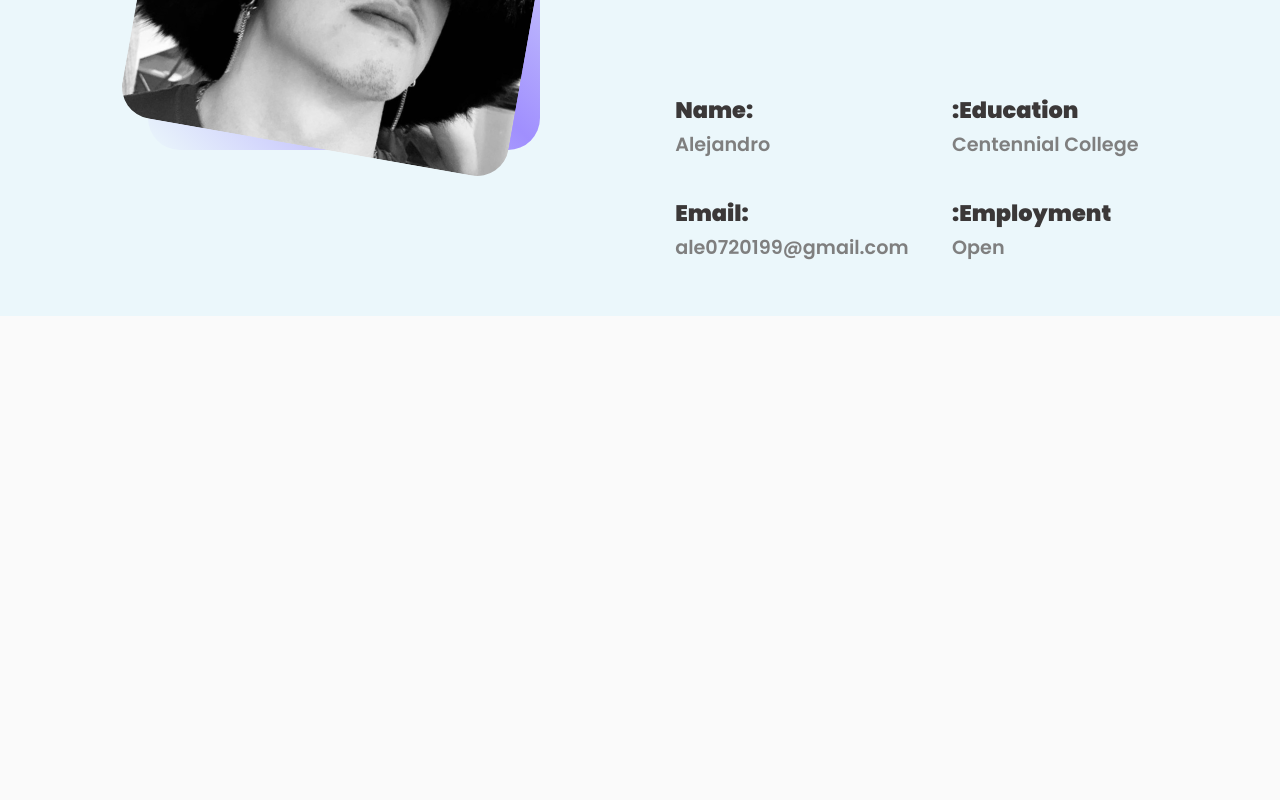
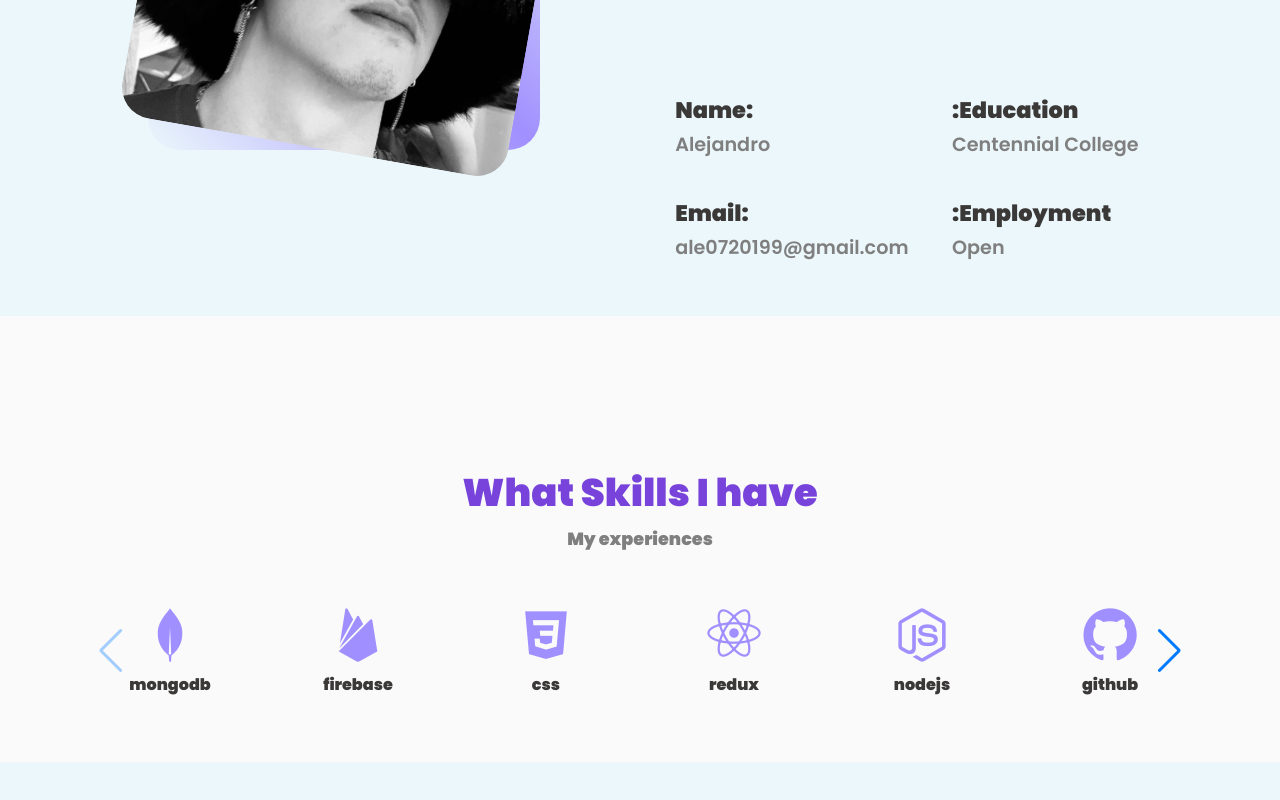
Before and after one commit to Ale-199/myapp, a React (Create React App) app: page / in a window 1280 px wide. Shown: the part 1048-1848 px from the top of the page. Before the commit the page ends 1364 px from the top, so only its background shows below. Built offline with nearby package versions, Linux system fonts and the light colour scheme.

Commit message:
skills section done

```diff
--- a/package.json
+++ b/package.json
@@ -9,6 +9,7 @@
     "react": "^18.2.0",
     "react-dom": "^18.2.0",
     "react-scripts": "5.0.1",
+    "swiper": "^9.3.1",
     "web-vitals": "^2.1.4"
   },
   "scripts": {
--- a/src/App.js
+++ b/src/App.js
@@ -2,6 +2,8 @@ import "./App.css";
 import About from "./components/About/About";
 import Header from "./components/Header/Header";
 import Home from "./components/Home/Home";
+import Skills from "./components/Skills/Skills";
+import Portfolios from "./components/portfolios/Portfolios";
 
 function App() {
   return (
@@ -9,6 +11,8 @@ function App() {
       <Header />
       <Home />
       <About />
+      <Skills />
+      <Portfolios />
     </div>
   );
 }
--- /dev/null
+++ b/src/components/Skills/Skills.css
@@ -0,0 +1,47 @@
+.skills__title {
+  text-align: center;
+}
+
+.skills__icons {
+  margin-top: 3rem;
+  margin-right: 5rem;
+}
+
+.skils__container {
+  padding: 2rem;
+}
+
+.icon {
+  text-align: center;
+}
+
+.icon > i {
+  font-size: 4rem;
+  color: var(--third-color);
+}
+
+.icon > h4 {
+  color: var(--forth-color);
+}
+.swiper-button-next {
+  margin-right: -0.55rem;
+}
+.swiper-button-prev {
+  margin-left: -0.55rem;
+}
+
+/*=============== BREAKPOINTS ===============*/
+@media screen and (max-width: 1280px) {
+}
+/* -----------------for large devices-------------- */
+@media screen and (max-width: 1112.5px) {
+}
+/*-------------------for medium devices--------------- */
+@media screen and (max-width: 896.5px) {
+}
+/* ---------------------for tablets----------------- */
+@media screen and (max-width: 642.5px) {
+}
+/* ----------------for mobile devices------------------ */
+@media screen and (max-width: 400px) {
+}
--- /dev/null
+++ b/src/components/Skills/Skills.jsx
@@ -0,0 +1,99 @@
+import React from "react";
+import "./Skills.css";
+
+// Import Swiper React components
+import { Swiper, SwiperSlide } from "swiper/react";
+
+// Import Swiper styles
+import "swiper/css";
+import "swiper/css/navigation";
+
+// import required modules
+import { Navigation } from "swiper";
+
+export default function Skills() {
+  return (
+    <section className="section">
+      <div className="skils__container container">
+        <div className="skills__title">
+          <h2 className="section__title ">What Skills I have</h2>
+          <h3 className="section__subtitle">My experiences</h3>
+        </div>
+
+        <Swiper
+          className="skills__icons"
+          spaceBetween={24}
+          navigation={true}
+          slidesPerView={8}
+          breakpoints={{
+            300: {
+              slidesPerView: 2,
+              spaceBetween: 10,
+            },
+            642.5: {
+              slidesPerView: 3,
+            },
+            896.5: {
+              slidesPerView: 5,
+              spaceBetween: 40,
+            },
+            1112.5: {
+              slidesPerView: 6,
+              spaceBetween: 25,
+            },
+            1280: {
+              slidesPerView: 6,
+              spaceBetween: 40,
+            },
+          }}
+          modules={[Navigation]}
+        >
+          <SwiperSlide className="icon">
+            <i className="bx bxl-mongodb"></i>
+            <h4>mongodb</h4>
+          </SwiperSlide>
+          <SwiperSlide className="icon">
+            <i className="bx bxl-firebase"></i>
+            <h4>firebase</h4>
+          </SwiperSlide>
+          <SwiperSlide className="icon">
+            <i className="bx bxl-css3"></i>
+            <h4>css</h4>
+          </SwiperSlide>
+          <SwiperSlide className="icon">
+            <i className="bx bxl-react"></i>
+            <h4>redux</h4>
+          </SwiperSlide>
+          <SwiperSlide className="icon">
+            <i className="bx bxl-nodejs"></i>
+            <h4>nodejs</h4>
+          </SwiperSlide>
+          <SwiperSlide className="icon">
+            <i className="bx bxl-github"></i>
+            <h4>github</h4>
+          </SwiperSlide>
+          <SwiperSlide className="icon">
+            <i className="bx bxl-javascript"></i>
+            <h4>javascript</h4>
+          </SwiperSlide>
+          <SwiperSlide className="icon">
+            <i className="bx bxl-git"></i>
+            <h4>git</h4>
+          </SwiperSlide>
+          <SwiperSlide className="icon">
+            <i className="bx bxl-html5"></i>
+            <h4>html</h4>
+          </SwiperSlide>
+          <SwiperSlide className="icon">
+            <i className="bx bxl-aws"></i>
+            <h4>aws</h4>
+          </SwiperSlide>
+          <SwiperSlide className="icon">
+            <i className="bx bxl-tailwind-css"></i>
+            <h4>taildwind-css</h4>
+          </SwiperSlide>
+        </Swiper>
+      </div>
+    </section>
+  );
+}
--- /dev/null
+++ b/src/components/portfolios/Portfolios.jsx
@@ -0,0 +1,10 @@
+import React from 'react'
+import "./Portfolio.css";
+
+export default function Portfolios() {
+  return (
+    <section className="section-blue section" id="portfolio">
+
+    </section>
+  )
+}
--- a/src/index.css
+++ b/src/index.css
@@ -86,16 +86,14 @@ img {
 }
 
 .section__title {
-  font-size: var(--h2-font-size);
-  font-weight: var(--font-bold);
-  margin-bottom: 1.75rem;
+  font-size: 2.4rem;
+  font-weight: 900;
   color: var(--primary-color);
 }
 
 .section__subtitle {
-  font-size: var(--h3-font-size);
-  margin-left: 0.875rem;
-  font-weight: var(--font-bold);
+  font-size: 1.1rem;
+  font-weight: 700;
   color: var(--text--color);
 }
 
@@ -144,7 +142,19 @@ img {
 }
 /* ---------------------for tablets----------------- */
 @media screen and (max-width: 642.5px) {
+  .section__title {
+    font-size: 2rem;
+  }
+  .section__subtitle {
+    font-size: 1rem;
+  }
 }
 /* ----------------for mobile devices------------------ */
 @media screen and (max-width: 400px) {
+  .section__title {
+    font-size: 1.7rem;
+  }
+  .section__subtitle {
+    font-size: 0.8rem;
+  }
 }
```
Also changed, not shown: src/components/portfolios/Portfolio.css (added), 1 other file (tests, documents, lock files or other folders).
